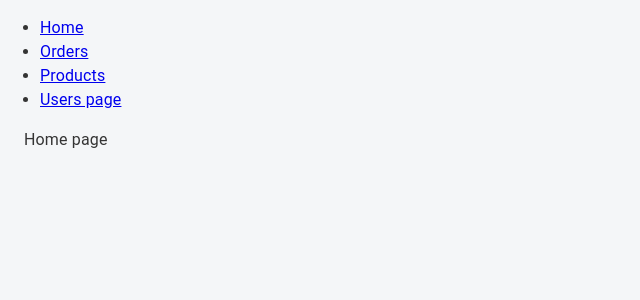
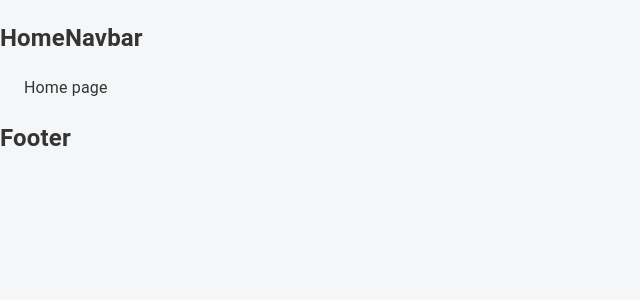
Before and after one commit to kazakov7/burak-react, a React (Create React App) app: page / in a window 1280 px wide. Shown: the top 300 px of the page, without its empty margins (0-640 px from the left). Built offline with nearby package versions, Linux system fonts and the light colour scheme.

Commit message:
fix: organize headre and footer components

```diff
--- a/src/app/App.tsx
+++ b/src/app/App.tsx
@@ -1,37 +1,23 @@
-import React from "react";
 import "../css/app.css";
 
 import { Container, Stack, Box, Typography, Button } from "@mui/material";
 import { RippleBadge } from "./material/MaterialTheme/styled";
-import { Link, Route, Switch } from "react-router-dom";
+import { Link, Route, Switch, useLocation } from "react-router-dom";
 import { AboutPage } from "./screens/aboutPage";
 import { UserPage } from "./screens/usersPage";
 import { HomePage } from "./screens/homePage";
 import { ProductPage } from "./screens/productsPage";
 import { OrderPage } from "./screens/orderPage";
+import { HomeNavbar } from "./components/headers/HomeNavber";
+import { OtherNavbar } from "./components/headers/OtherNavbar";
+import { Footer } from "./components/footer";
 
 function App() {
+  const location = useLocation();
+
   return (
-    <div>
-      <nav>
-        <ul>
-          <li>
-            <Link to="/">Home</Link>
-          </li>
-          <li>
-            <Link to="/orders">Orders</Link>
-          </li>
-          <li>
-            <Link to="/products">Products</Link>
-          </li>
-          <li>
-            <Link to="/member-page">Users page</Link>
-          </li>
-        </ul>
-      </nav>
-
-      {/* A <Switch> looks through its children <Route>s and
-            renders the first one that matches the current URL. */}
+    <>
+      {location.pathname === "/" ? <HomeNavbar /> : <OtherNavbar />}
       <Switch>
         <Route path="/orders">
           <OrderPage />
@@ -39,20 +25,15 @@
         <Route path="/member-page">
           <UserPage />
         </Route>
-        <Route path="/users">
-          <UserPage />
-        </Route>
         <Route path="/products">
           <ProductPage />
-        </Route>
-        <Route path="/orders">
-          <OrderPage />
         </Route>
         <Route path="/">
           <HomePage />
         </Route>
       </Switch>
-    </div>
+      <Footer />
+    </>
   );
 }
 
--- /dev/null
+++ b/src/app/components/footer/index.tsx
@@ -0,0 +1,3 @@
+export function Footer() {
+  return <h2>Footer</h2>;
+}
--- /dev/null
+++ b/src/app/components/headers/HomeNavber.tsx
@@ -0,0 +1,3 @@
+export function HomeNavbar() {
+  return <h2>HomeNavbar</h2>;
+}
--- /dev/null
+++ b/src/app/components/headers/OtherNavbar.tsx
@@ -0,0 +1,3 @@
+export function OtherNavbar() {
+  return <h2>OtherNavbar</h2>;
+}
```
